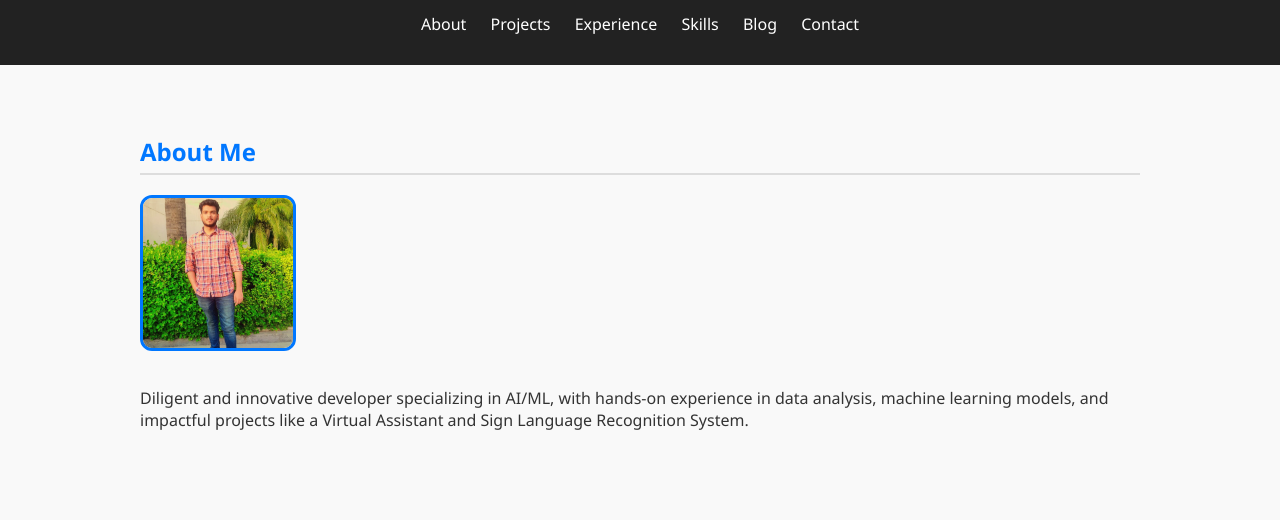
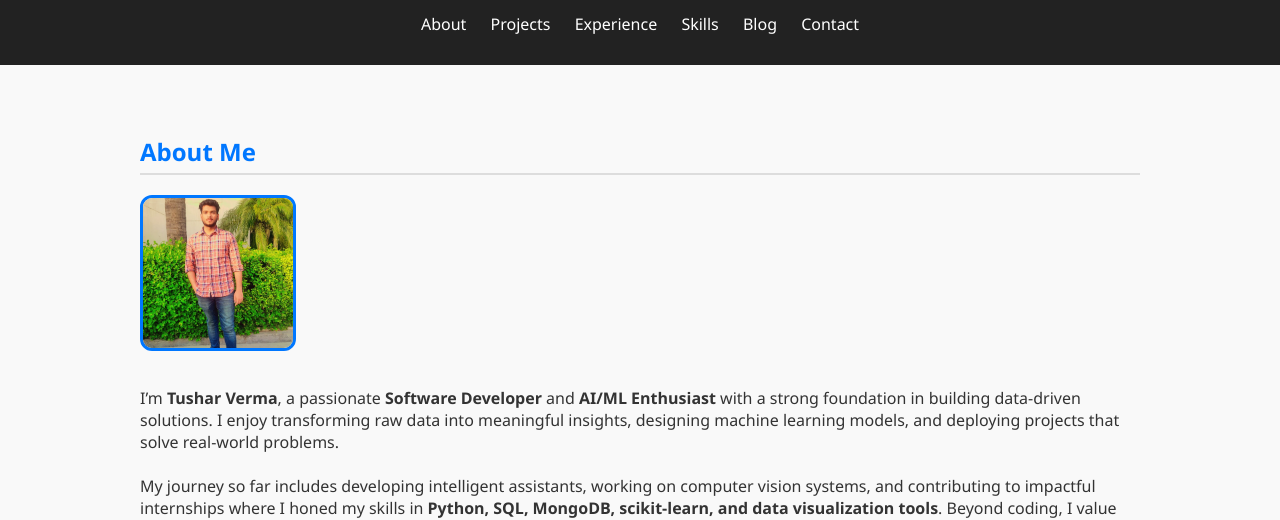
Before and after one commit to Tushar2153/Tushar2153.github.io, a plain HTML site: page index.html in a window 1280 px wide. Shown: the part 287-807 px from the top of the page. Drawn offline with Linux system fonts and the light colour scheme; no server answers.

Commit message:
Update index.html

```diff
--- a/index.html
+++ b/index.html
@@ -26,11 +26,24 @@
   <div class="about-container">
     <img src="images/profile.jpg" alt="Tushar Verma" class="about-pic"/>
     <p>
-        Diligent and innovative developer specializing in AI/ML, with hands-on experience in data analysis,
-        machine learning models, and impactful projects like a Virtual Assistant and Sign Language Recognition System.
+      I’m <b>Tushar Verma</b>, a passionate <b>Software Developer</b> and <b>AI/ML Enthusiast</b>
+      with a strong foundation in building data‑driven solutions. I enjoy transforming raw data into
+      meaningful insights, designing machine learning models, and deploying projects that solve
+      real‑world problems.
+      <br><br>
+      My journey so far includes developing intelligent assistants, working on computer vision systems,
+      and contributing to impactful internships where I honed my skills in <b>Python, SQL, MongoDB,
+      scikit‑learn, and data visualization tools</b>. Beyond coding, I value clean design, automation,
+      and creating user‑friendly experiences.
+      <br><br>
+      I’m motivated by curiosity and the drive to keep learning. Whether it’s experimenting with new
+      frameworks, contributing to open‑source, or writing about my experiences, I’m always looking for
+      ways to grow and share knowledge. My long‑term goal is to establish a professional brand that
+      attracts opportunities to collaborate, innovate, and make an impact.
     </p>
   </div>
 </section>
+
 
   <section id="projects">
     <h2>Projects</h2>
```
Lines whose indentation alone changed are shown as unchanged.
